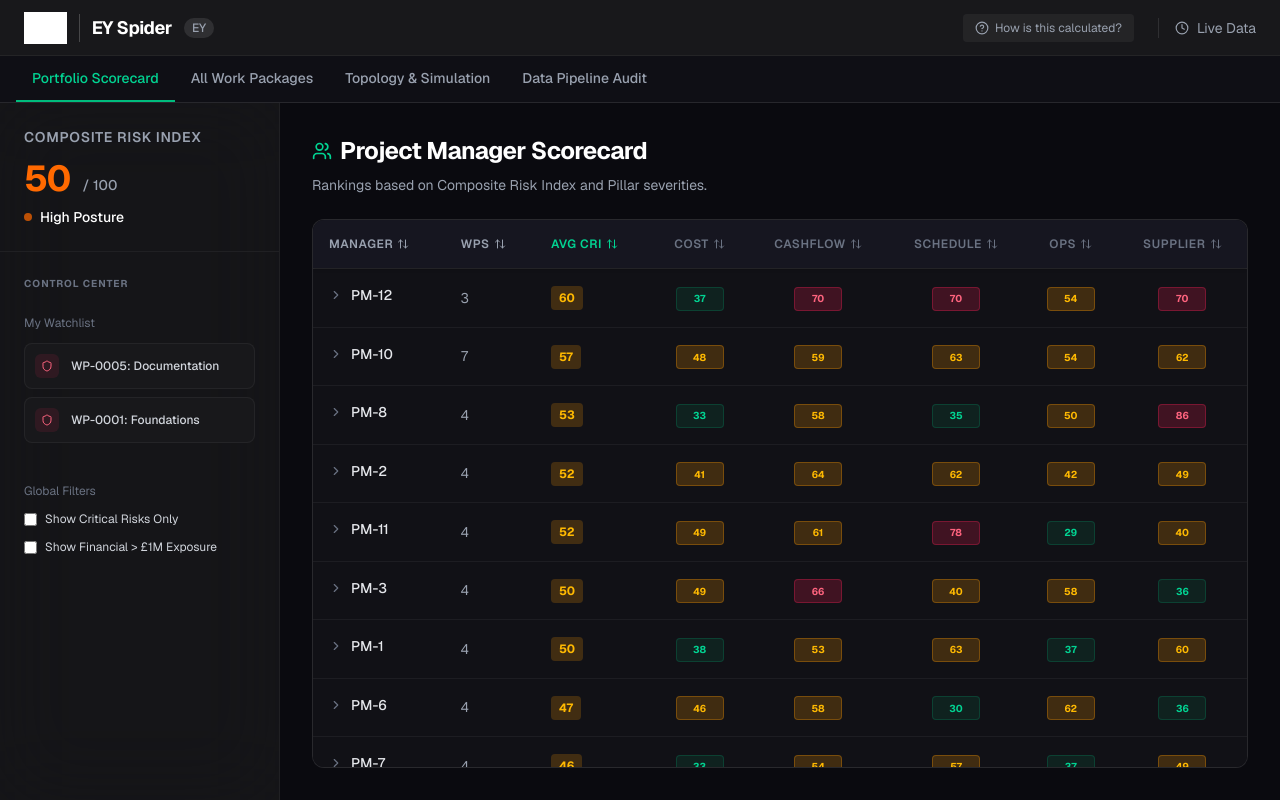
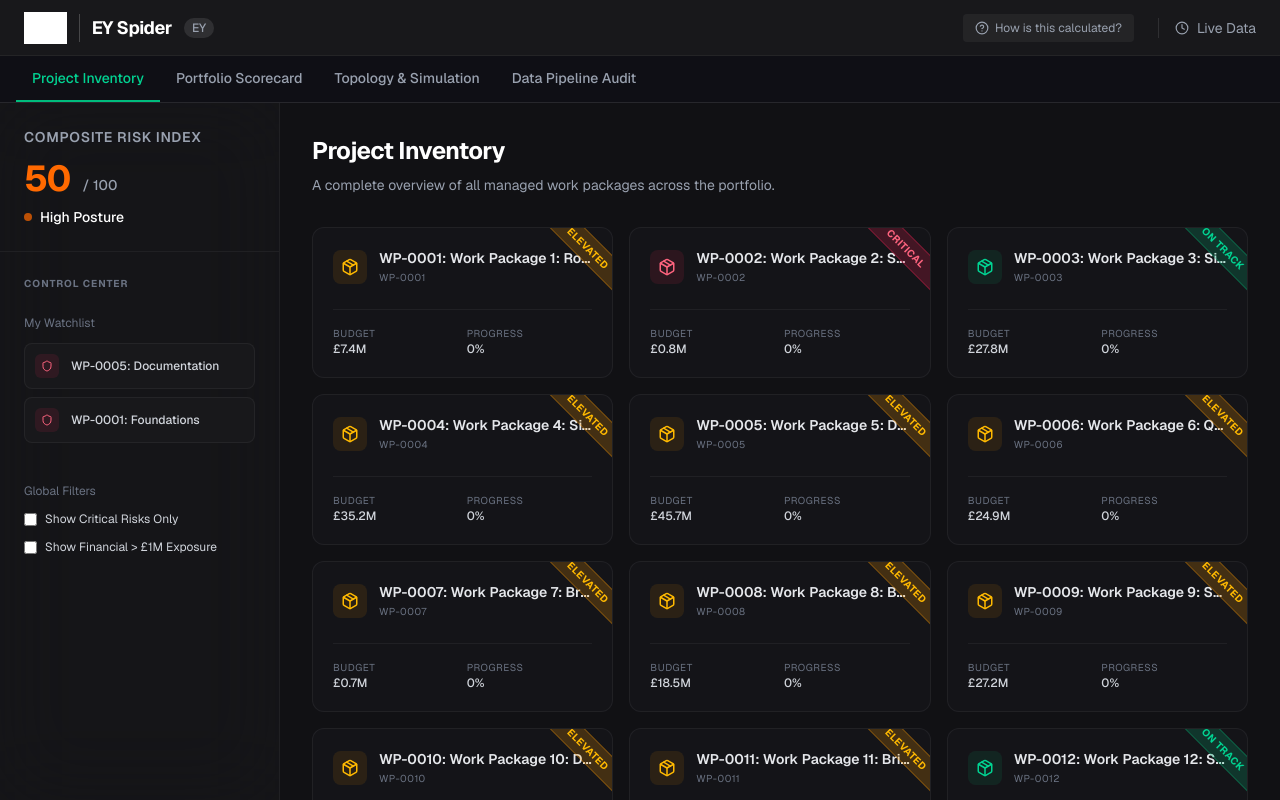
Before and after one commit to sken2002/EY_App_FrontEnd, a Next.js app in the folder frontend/: page / in a window 1280 px wide. Built offline with nearby package versions, Linux system fonts and the light colour scheme; grey boxes are pictures that could not be loaded.

Commit message:
fix: graph layout, refine project inventory tab

```diff
--- a/frontend/src/app/page.tsx
+++ b/frontend/src/app/page.tsx
@@ -41,7 +41,7 @@
   }, [data?.nodes, globalFilters]);
 
   // Top-level tabs for layout simplification
-  const [activeTopTab, setActiveTopTab] = useState<'scorecard' | 'all-packages' | 'topology' | 'pipeline'>('scorecard');
+  const [activeTopTab, setActiveTopTab] = useState<'all-packages' | 'scorecard' | 'topology' | 'pipeline'>('all-packages');
 
   // Drill-down navigation state
   const [drill, setDrill] = useState<DrillState>({
@@ -101,16 +101,16 @@
       {/* Top Level Tab Navigation */}
       <div className="flex border-b border-white/10 bg-[#0f0f15] px-4">
         <button
+          onClick={() => setActiveTopTab('all-packages')}
+          className={`px-4 py-3 text-sm font-medium border-b-2 transition-colors ${activeTopTab === 'all-packages' ? 'border-emerald-500 text-emerald-400' : 'border-transparent text-gray-400 hover:text-white'}`}
+        >
+          Project Inventory
+        </button>
+        <button
           onClick={() => { setActiveTopTab('scorecard'); setDrill({ level: 'portfolio', activePillar: null, activeEntityId: null }); }}
           className={`px-4 py-3 text-sm font-medium border-b-2 transition-colors ${activeTopTab === 'scorecard' ? 'border-emerald-500 text-emerald-400' : 'border-transparent text-gray-400 hover:text-white'}`}
         >
           Portfolio Scorecard
-        </button>
-        <button
-          onClick={() => setActiveTopTab('all-packages')}
-          className={`px-4 py-3 text-sm font-medium border-b-2 transition-colors ${activeTopTab === 'all-packages' ? 'border-emerald-500 text-emerald-400' : 'border-transparent text-gray-400 hover:text-white'}`}
-        >
-          All Work Packages
         </button>
         <button
           onClick={() => {
@@ -156,7 +156,7 @@
             {/* Main Content Area */}
             {activeTopTab === 'all-packages' ? (
               <AllWorkPackages
-                nodes={data.nodes}
+                nodes={filteredNodes}
                 onNodeSelect={(id) => {
                   setDrill({ level: 'entity', activePillar: null, activeEntityId: id });
                   setActiveTopTab('topology');
--- a/frontend/src/components/canvas/EntityGraph.tsx
+++ b/frontend/src/components/canvas/EntityGraph.tsx
@@ -13,14 +13,14 @@
 const dagreGraph = new dagre.graphlib.Graph();
 dagreGraph.setDefaultEdgeLabel(() => ({}));
 
-const getLayoutedElements = (nodes: any[], edges: any[], direction = 'TB') => {
+const getLayoutedElements = (nodes: any[], edges: any[], direction = 'LR') => {
   const isHorizontal = direction === 'LR';
-  dagreGraph.setGraph({ rankdir: direction });
+  dagreGraph.setGraph({ rankdir: direction, nodesep: 150, ranksep: 250 });
 
   nodes.forEach((node) => {
-    // Estimate node size based on type
-    const width = node.type === 'workPackage' ? 250 : 200;
-    const height = node.type === 'workPackage' ? 100 : 80;
+    // Greatly increase size estimates to prevent the overlapping seen in the screenshot
+    const width = node.type === 'workPackage' ? 450 : 350;
+    const height = node.type === 'workPackage' ? 250 : 150;
     dagreGraph.setNode(node.id, { width, height });
   });
 
@@ -38,8 +38,8 @@
       sourcePosition: isHorizontal ? 'right' : 'bottom',
       // Offset by half dimensions since dagre positions are center-based
       position: {
-        x: nodeWithPosition.x - (node.type === 'workPackage' ? 125 : 100),
-        y: nodeWithPosition.y - (node.type === 'workPackage' ? 50 : 40),
+        x: nodeWithPosition.x - (node.type === 'workPackage' ? 225 : 175),
+        y: nodeWithPosition.y - (node.type === 'workPackage' ? 125 : 75),
       },
     };
     return newNode;
@@ -80,7 +80,7 @@
     const { nodes: layoutedNodes, edges: layoutedEdges } = getLayoutedElements(
       initializedNodes,
       initializedEdges,
-      'TB'
+      'LR'
     );
 
     setNodes(layoutedNodes);
--- a/frontend/src/components/views/AllWorkPackages.tsx
+++ b/frontend/src/components/views/AllWorkPackages.tsx
@@ -13,29 +13,47 @@
     <div className="flex-1 overflow-y-auto p-8 bg-[#18181b]/50">
       <div className="max-w-6xl mx-auto">
         <div className="mb-8">
-          <h2 className="text-2xl font-bold text-white tracking-tight">Work Package Inventory</h2>
+          <h2 className="text-2xl font-bold text-white tracking-tight">Project Inventory</h2>
           <p className="text-sm text-gray-400 mt-2">A complete overview of all managed work packages across the portfolio.</p>
         </div>
 
         <div className="grid grid-cols-1 md:grid-cols-2 lg:grid-cols-3 gap-4">
           {workPackages.map(wp => {
-            const hasIssues = wp.data.riskScore && wp.data.riskScore > 60;
+            const score = wp.data.riskScore || 0;
+            let statusColor = 'bg-gray-500/20 text-gray-400 border-gray-500/30';
+            let iconColor = 'bg-gray-500/10 text-gray-400';
+            let statusText = 'Healthy';
+
+            if (score >= 60) {
+              statusColor = 'bg-rose-500/20 text-rose-400 border-rose-500/30';
+              iconColor = 'bg-rose-500/10 text-rose-400';
+              statusText = 'Critical';
+            } else if (score >= 40) {
+              statusColor = 'bg-amber-500/20 text-amber-400 border-amber-500/30';
+              iconColor = 'bg-amber-500/10 text-amber-400';
+              statusText = 'Elevated';
+            } else if (score > 0) {
+              statusColor = 'bg-emerald-500/20 text-emerald-400 border-emerald-500/30';
+              iconColor = 'bg-emerald-500/10 text-emerald-400';
+              statusText = 'On Track';
+            }
+
             return (
               <div
                 key={wp.id}
                 onClick={() => onNodeSelect(wp.id)}
                 className="group p-5 rounded-xl border border-white/5 bg-white/[0.02] hover:bg-white/[0.06] hover:border-white/10 cursor-pointer transition-all flex flex-col gap-4 relative overflow-hidden"
               >
-                {hasIssues && (
+                {score > 0 && (
                   <div className="absolute top-0 right-0 w-16 h-16 overflow-hidden">
-                    <div className="absolute top-2 -right-6 w-24 bg-rose-500/20 text-rose-400 text-[10px] font-bold uppercase tracking-wider text-center py-1 rotate-45 border-y border-rose-500/30">
-                      Flagged
+                    <div className={`absolute top-2 -right-6 w-24 text-[10px] font-bold uppercase tracking-wider text-center py-1 rotate-45 border-y ${statusColor}`}>
+                      {statusText}
                     </div>
                   </div>
                 )}
 
                 <div className="flex items-center gap-3">
-                  <div className={`p-2 rounded-lg ${hasIssues ? 'bg-rose-500/10 text-rose-400' : 'bg-blue-500/10 text-blue-400'}`}>
+                  <div className={`p-2 rounded-lg ${iconColor}`}>
                     <Package size={18} />
                   </div>
                   <div className="flex-1 truncate">
```
